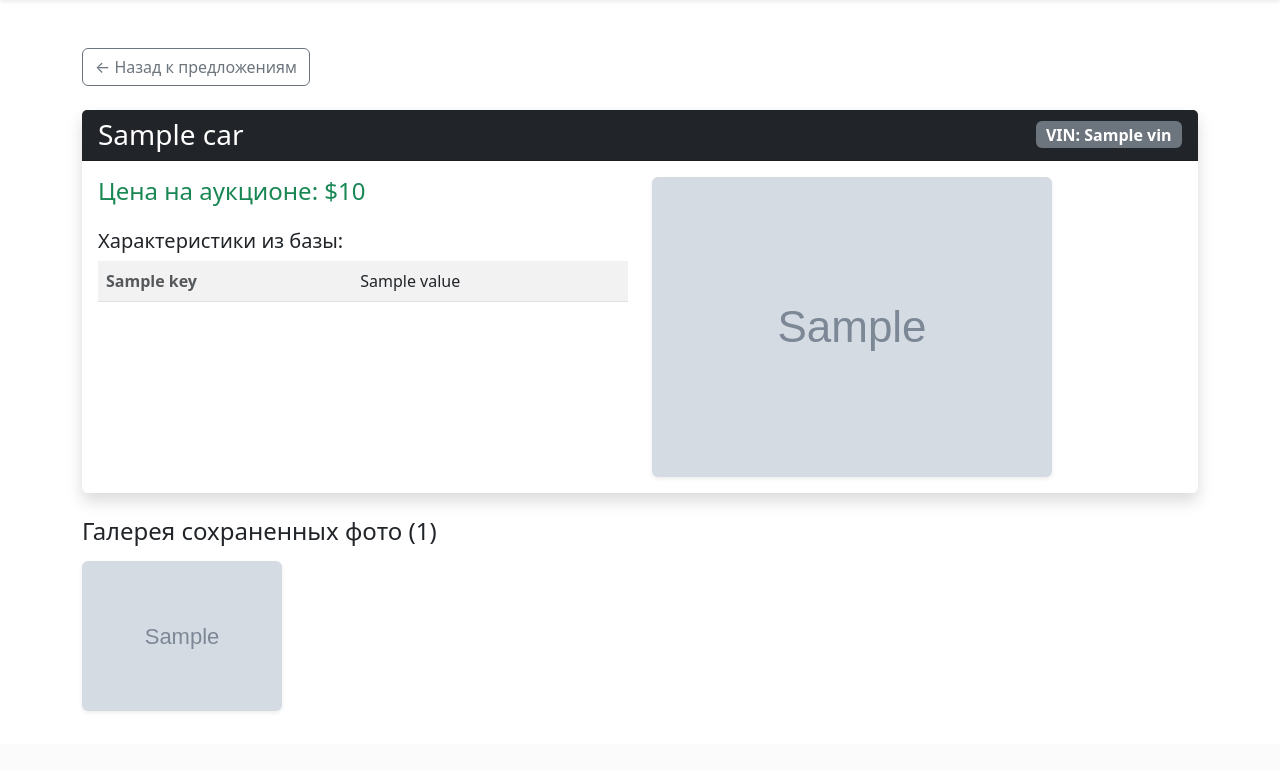
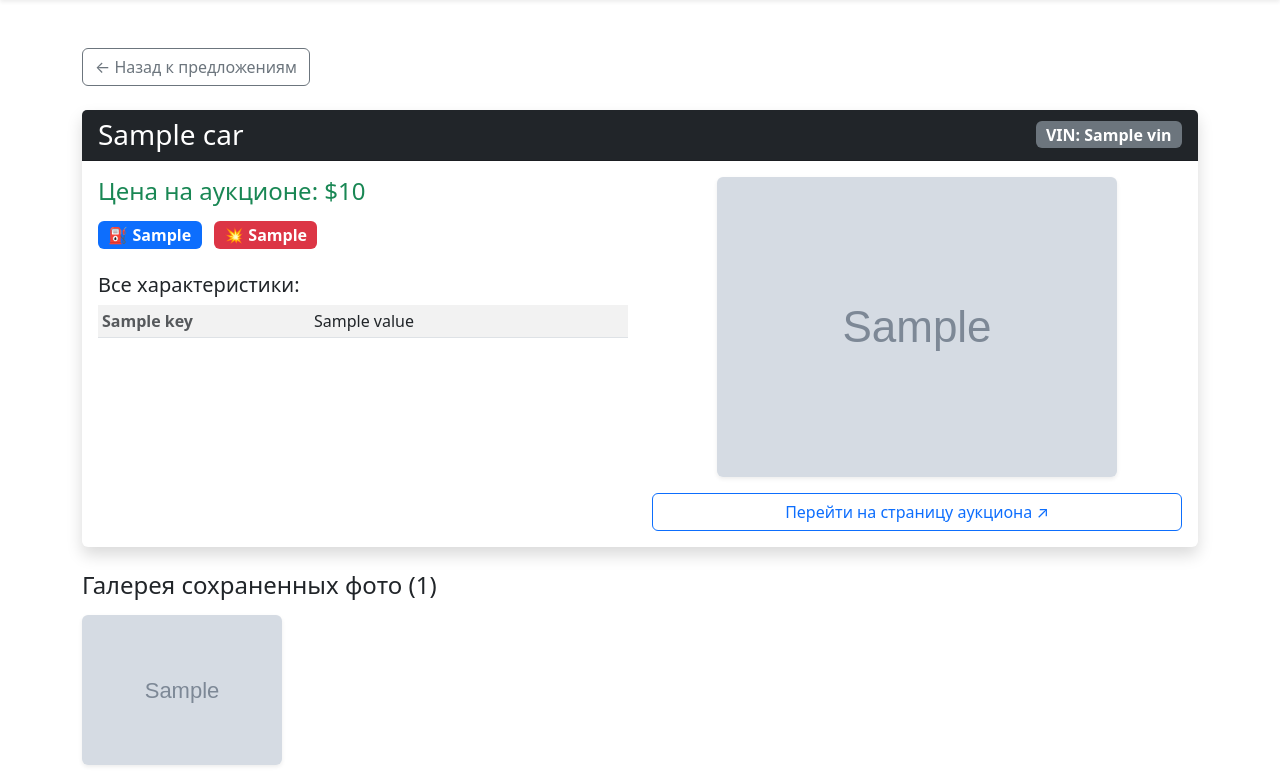
Before and after one commit to CKOPOiLETO/auto_crm, a Flask app: template app/templates/manager/car_details.html in a window 1280 px wide. Shown: the part 56-827 px from the top of the page. Before the commit the page ends 767 px from the top, so only its background shows below. Run offline with Flask 3, Linux system fonts and the light colour scheme; the template is opened without the code that fills it: most values are stand-ins (such as "Sample title", 1, 10 or a date in 2020); grey boxes marked "Sample" are stand-in pictures.

Commit message:
исправил запись машин в бд

```diff
--- a/app/templates/manager/car_details.html
+++ b/app/templates/manager/car_details.html
@@ -12,25 +12,38 @@
         <div class="card-body">
             <div class="row">
                 <div class="col-md-6">
-                    <h4 class="text-success mb-4">Цена на аукционе: ${{ car.price_usd }}</h4>
-                    <h5>Характеристики из базы:</h5>
-                    <table class="table table-striped">
+                    <h4 class="text-success mb-3">Цена на аукционе: ${{ car.price_usd }}</h4>
+
+                    <!-- Выводим Топливо и Повреждения из отдельных колонок БД -->
+                    <div class="mb-4">
+                        <span class="badge bg-primary fs-6 me-2">⛽ {{ car.fuel_type or 'Не указан' }}</span>
+                        <span class="badge bg-danger fs-6">💥 {{ car.damage_type or 'Не указано' }}</span>
+                    </div>
+
+                    <h5>Все характеристики:</h5>
+                    <table class="table table-striped table-sm">
                         <tbody>
                             {% if car.additional_params %}
                                 {% for key, value in car.additional_params.items() %}
-                                    {% if key != 'engine_volume' %} <!-- убираем служебные поля -->
+                                    <!-- Скрываем дубликаты, которые мы уже вынесли отдельно -->
+                                    {% if key not in['engine_volume', 'Тип топлива', 'Первичное повреждение', 'Вторичное повреждение'] %}
                                     <tr>
-                                        <td class="fw-bold text-muted">{{ key }}</td>
+                                        <td class="fw-bold text-muted" style="width: 40%;">{{ key }}</td>
                                         <td>{{ value }}</td>
                                     </tr>
                                     {% endif %}
                                 {% endfor %}
+                            {% else %}
+                                <tr><td class="text-muted">Дополнительные характеристики не сохранены</td></tr>
                             {% endif %}
                         </tbody>
                     </table>
                 </div>
-                <div class="col-md-6">
-                    <img src="{{ car.photo_url }}" class="img-fluid rounded shadow-sm" alt="Main photo">
+                <div class="col-md-6 text-center">
+                    <img src="{{ car.photo_url }}" class="img-fluid rounded shadow-sm" style="max-height: 400px; object-fit: cover;" alt="Main photo">
+                    <div class="mt-3 text-muted">
+                        <a href="{{ car.auction_link }}" target="_blank" class="btn btn-outline-primary w-100">Перейти на страницу аукциона ↗</a>
+                    </div>
                 </div>
             </div>
         </div>
```
Also changed, not shown: app/routes/parser.py (+34 -7 lines).
